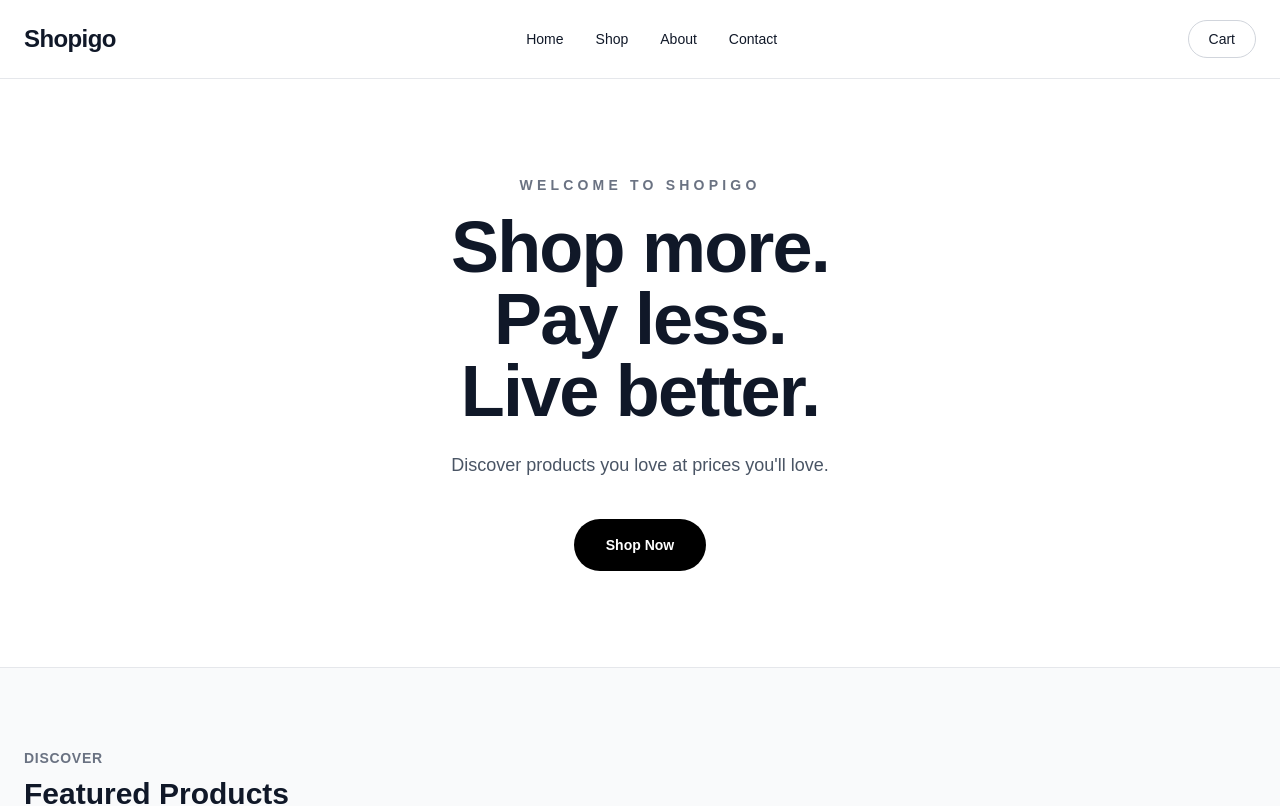
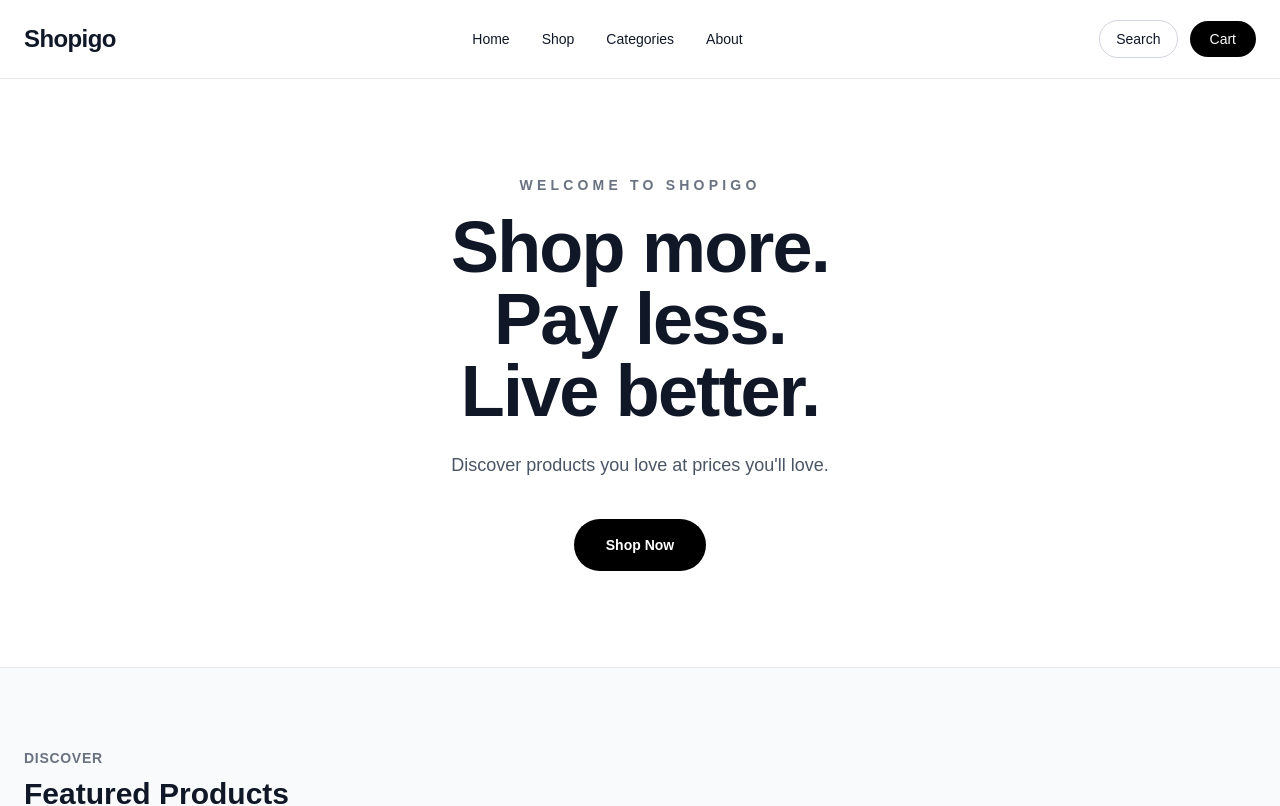
Before and after one commit to alexitalyin-art/shopigo, a Next.js app: page / in a window 1280 px wide. Shown: the top 806 px of the page. Built offline with nearby package versions, Linux system fonts and the light colour scheme.

Commit message:
Create reusable Shopigo header

```diff
--- a/app/page.tsx
+++ b/app/page.tsx
@@ -1,33 +1,9 @@
+import Header from "@/components/Header";
+
 export default function Home() {
   return (
     <main className="min-h-screen bg-white text-gray-900">
-      {/* Header */}
-      <header className="border-b border-gray-200">
-        <div className="mx-auto flex max-w-7xl items-center justify-between px-6 py-5">
-          <h1 className="text-2xl font-bold tracking-tight">
-            Shopigo
-          </h1>
-
-          <nav className="hidden gap-8 text-sm font-medium md:flex">
-            <a href="#" className="hover:text-gray-500">
-              Home
-            </a>
-            <a href="#" className="hover:text-gray-500">
-              Shop
-            </a>
-            <a href="#" className="hover:text-gray-500">
-              About
-            </a>
-            <a href="#" className="hover:text-gray-500">
-              Contact
-            </a>
-          </nav>
-
-          <button className="rounded-full border border-gray-300 px-5 py-2 text-sm font-medium hover:bg-gray-100">
-            Cart
-          </button>
-        </div>
-      </header>
+      <Header />
 
       {/* Hero */}
       <section className="mx-auto max-w-7xl px-6 py-24 text-center">
--- /dev/null
+++ b/components/Header.tsx
@@ -0,0 +1,68 @@
+export default function Header() {
+  return (
+    <header className="border-b border-gray-200 bg-white">
+      <div className="mx-auto flex max-w-7xl items-center justify-between px-6 py-5">
+
+        {/* Logo */}
+        <a
+          href="/"
+          className="text-2xl font-bold tracking-tight"
+        >
+          Shopigo
+        </a>
+
+        {/* Desktop Navigation */}
+        <nav className="hidden items-center gap-8 md:flex">
+          <a
+            href="/"
+            className="text-sm font-medium hover:text-gray-500"
+          >
+            Home
+          </a>
+
+          <a
+            href="/shop"
+            className="text-sm font-medium hover:text-gray-500"
+          >
+            Shop
+          </a>
+
+          <a
+            href="/categories"
+            className="text-sm font-medium hover:text-gray-500"
+          >
+            Categories
+          </a>
+
+          <a
+            href="/about"
+            className="text-sm font-medium hover:text-gray-500"
+          >
+            About
+          </a>
+        </nav>
+
+        {/* Right Side */}
+        <div className="flex items-center gap-3">
+          {/* Search */}
+          <button
+            type="button"
+            aria-label="Search"
+            className="hidden rounded-full border border-gray-300 px-4 py-2 text-sm font-medium hover:bg-gray-100 sm:block"
+          >
+            Search
+          </button>
+
+          {/* Cart */}
+          <a
+            href="/cart"
+            className="rounded-full bg-black px-5 py-2 text-sm font-medium text-white hover:bg-gray-800"
+          >
+            Cart
+          </a>
+        </div>
+
+      </div>
+    </header>
+  );
+}
```
